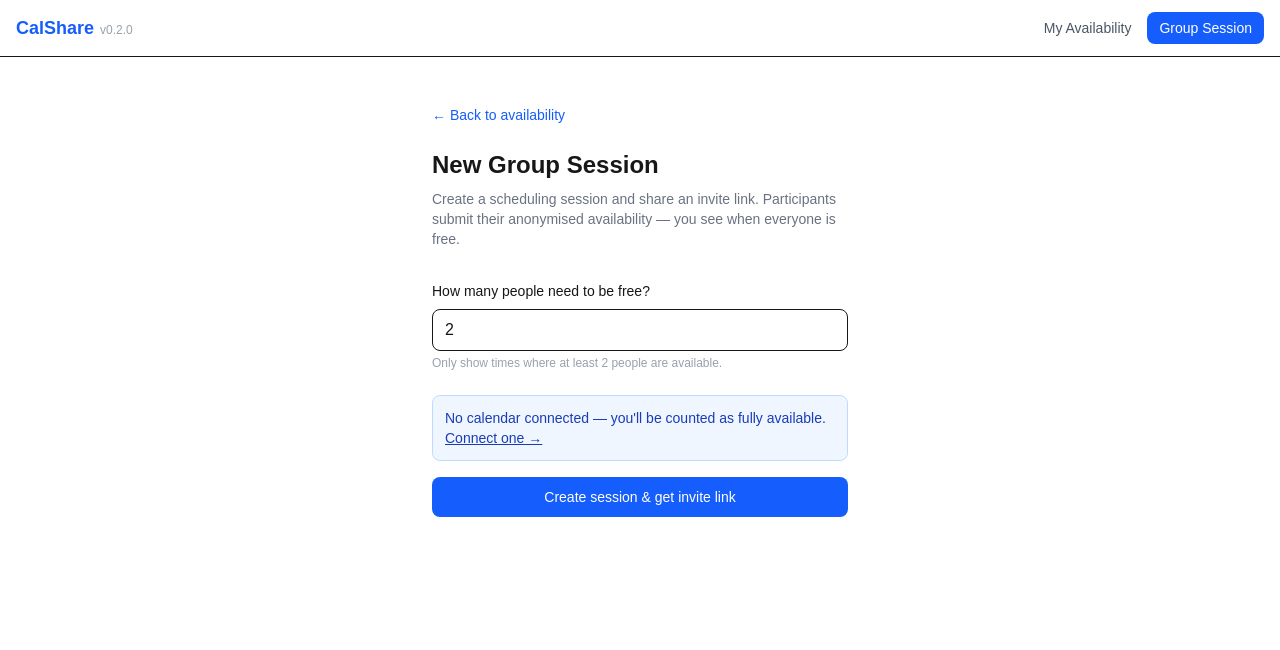
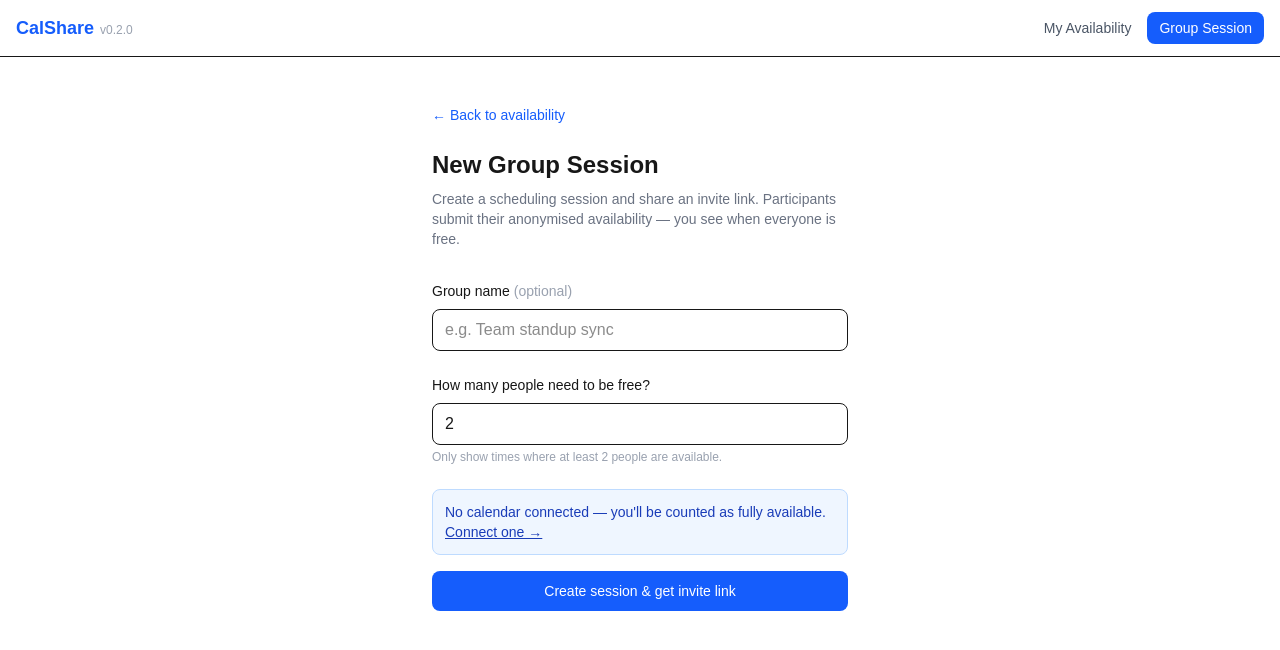
Before and after one commit to mat10tng/calshare, a Next.js app: page /sessions/new in a window 1280 px wide. Shown: the top 650 px of the page. Built offline with nearby package versions, Linux system fonts and the light colour scheme.

Commit message:
feat: track organizer group on session create

```diff
--- a/src/app/sessions/new/page.tsx
+++ b/src/app/sessions/new/page.tsx
@@ -8,6 +8,7 @@ import { Nav } from '@/components/Nav';
 export default function NewSessionPage() {
   const { state, dispatch } = useApp();
   const router = useRouter();
+  const [groupName, setGroupName] = useState('');
   const [quorum, setQuorum] = useState(2);
   const [loading, setLoading] = useState(false);
   const [error, setError] = useState<string | null>(null);
@@ -28,6 +29,18 @@ export default function NewSessionPage() {
       const { sessionId, organizerToken } = await res.json();
 
       dispatch({ type: 'SET_SESSION', sessionId, organizerToken });
+
+      const resolvedName = groupName.trim() || `Group ${sessionId}`;
+      dispatch({
+        type: 'ADD_GROUP',
+        group: {
+          sessionId,
+          role: 'organizer',
+          name: resolvedName,
+          joinedAt: new Date().toISOString(),
+        },
+      });
+      dispatch({ type: 'SET_ORGANIZER_TOKEN', sessionId, token: organizerToken });
 
       // Submit own blocks immediately
       await fetch(`/api/sessions/${sessionId}/participants`, {
@@ -58,6 +71,20 @@ export default function NewSessionPage() {
       <p className="text-sm text-gray-500 mb-8">
         Create a scheduling session and share an invite link. Participants submit their anonymised availability — you see when everyone is free.
       </p>
+
+      <div className="mb-6">
+        <label className="block text-sm font-medium mb-2">
+          Group name <span className="text-gray-400 font-normal">(optional)</span>
+        </label>
+        <input
+          type="text"
+          value={groupName}
+          onChange={(e) => setGroupName(e.target.value)}
+          placeholder="e.g. Team standup sync"
+          className="border rounded-lg px-3 py-2 w-full text-base"
+          maxLength={80}
+        />
+      </div>
 
       <div className="mb-6">
         <label className="block text-sm font-medium mb-2">
```
